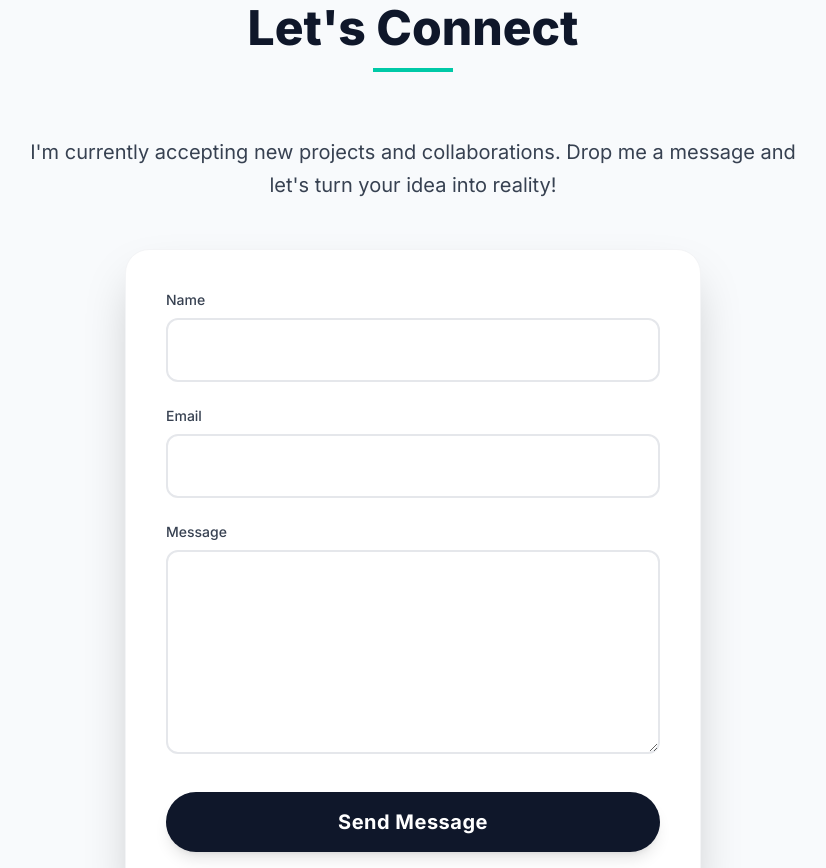
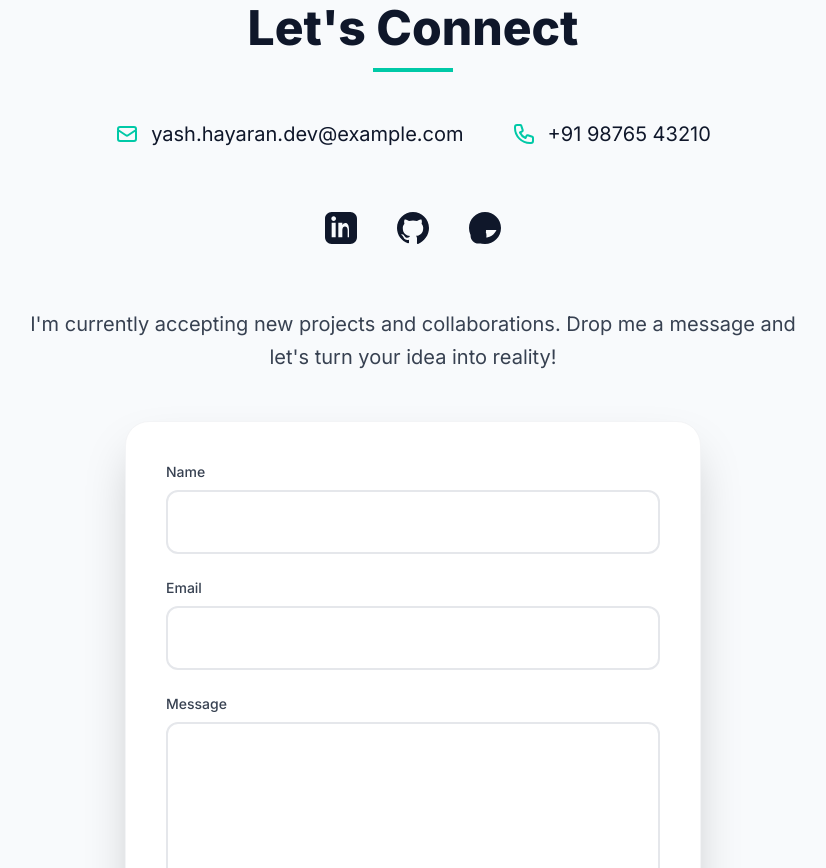
Before and after one commit to hrsh24831-hash/portfoliofinal, a plain HTML site: page index.html in a window 1280 px wide. Shown: the part 4760-5628 px from the top of the page, without its empty margins (227-1053 px from the left). Drawn offline with nearby package versions, Linux system fonts and the light colour scheme.

Commit message:
Update index.html

```diff
--- a/index.html
+++ b/index.html
@@ -272,7 +272,7 @@
                     <p id="typewriter-text" class="text-2xl sm:text-3xl lg:text-4xl font-light text-gray-200 inline-block min-w-[30px]"></p>
                 </div>
                 <p class="mt-8 text-xl sm:text-2xl text-gray-300 max-w-3xl mx-auto leading-relaxed">
-FRONTEND DEVELOPER 					</p>
+FRONTEND DEVELOPER                </p>
                 <div class="mt-12 flex justify-center space-x-6">
                     <a href="assets/Yash_Hayaran_Portfolio.docx" download="yash portfolio" class="inline-block px-8 py-4 bg-white text-primary-dark font-bold rounded-full shadow-2xl hover:bg-gray-200 transform hover:scale-[1.05] transition-all duration-300 ease-in-out text-xl tracking-wide border-2 border-primary-dark">
                         Download Resume
@@ -434,7 +434,7 @@ FRONTEND DEVELOPER 					</p>
                         <img src="assets/hi2.png" alt="SaaS Analytics Platform" class="h-64 w-full object-cover rounded-xl mb-6 shadow-md">
                         <h3 class="text-3xl font-bold mb-3 text-primary-dark font-serif">Smart Credit Manager Platform</h3>
                         <p class="text-gray-600 mb-6 text-lg">
-A React and Tailwind SPA built for small businesses to efficiently track and visualize customer credit and outstanding balances using dynamic charts. 					</p>
+A React and Tailwind SPA built for small businesses to efficiently track and visualize customer credit and outstanding balances using dynamic charts.                  </p>
                         <a href="#" class="text-accent hover:text-accent-dark font-semibold transition-colors duration-300 flex items-center text-lg">
                             View Case Study
                             <svg class="w-5 h-5 ml-2" fill="none" stroke="currentColor" viewBox="0 0 24 24" xmlns="http://www.w3.org/2000/svg"><path stroke-linecap="round" stroke-linejoin="round" stroke-width="2" d="M14 5l7 7m0 0l-7 7m7-7H3"></path></svg>
@@ -445,7 +445,7 @@ A React and Tailwind SPA built for small businesses to efficiently track and vis
                         <img src="assets/hi3.png" alt="Minimalist E-commerce Site" class="h-64 w-full object-cover rounded-xl mb-6 shadow-md">
                         <h3 class="text-3xl font-bold mb-3 text-primary-dark font-serif">Full-featured E-commerce Site (Frontend)</h3>
                         <p class="text-gray-600 mb-6 text-lg">
-A high-performance, fully responsive e-commerce storefront featuring comprehensive product filtering, cart management, and multi-step checkout using React and Tailwind CSS. 					 					 	</p>
+A high-performance, fully responsive e-commerce storefront featuring comprehensive product filtering, cart management, and multi-step checkout using React and Tailwind CSS.                                                                           </p>
                         <a href="#" class="text-accent hover:text-accent-dark font-semibold transition-colors duration-300 flex items-center text-lg">
                             View Live Demo
                             <svg class="w-5 h-5 ml-2" fill="none" stroke="currentColor" viewBox="0 0 24 24" xmlns="http://www.w3.org/2000/svg"><path stroke-linecap="round" stroke-linejoin="round" stroke-width="2" d="M14 5l7 7m0 0l-7 7m7-7H3"></path></svg>
@@ -458,12 +458,36 @@ A high-performance, fully responsive e-commerce storefront featuring comprehensi
         <section id="contact" class="py-24 bg-secondary-light">
             <div class="section-container">
                 <h2 class="text-5xl font-extrabold mb-4 text-center text-primary-dark section-header">Let's Connect</h2>
-                <div class="h-1 w-20 bg-accent mx-auto mb-16 section-header" data-animation-delay="0.2"></div>
+                <div class="h-1 w-20 bg-accent mx-auto mb-12 section-header" data-animation-delay="0.2"></div>
+
+                <div class="flex flex-col sm:flex-row justify-center items-center space-y-6 sm:space-y-0 sm:space-x-12 mb-16 text-xl text-primary-dark animated-section" data-animation-delay="0.3">
+                    <div class="flex items-center">
+                        <svg class="w-6 h-6 mr-3 text-accent" fill="none" stroke="currentColor" viewBox="0 0 24 24" xmlns="http://www.w3.org/2000/svg"><path stroke-linecap="round" stroke-linejoin="round" stroke-width="2" d="M3 8l7.89 5.26a2 2 0 002.22 0L21 8M5 19h14a2 2 0 002-2V7a2 2 0 00-2-2H5a2 2 0 00-2 2v10a2 2 0 002 2z"></path></svg>
+                        <a href="mailto:yash21.dev@gmail.com" class="hover:text-accent transition-colors duration-200">yash.hayaran.dev@example.com</a>
+                    </div>
+                    <div class="flex items-center">
+                        <svg class="w-6 h-6 mr-3 text-accent" fill="none" stroke="currentColor" viewBox="0 0 24 24" xmlns="http://www.w3.org/2000/svg"><path stroke-linecap="round" stroke-linejoin="round" stroke-width="2" d="M3 5a2 2 0 012-2h3.28a1 1 0 01.948.684l1.498 4.493a1 1 0 01-.502 1.21l-2.257 1.13a11.042 11.042 0 005.516 5.516l1.13-2.257a1 1 0 011.21-.502l4.493 1.498a1 1 0 01.684.949V19a2 2 0 01-2 2h-1C9.716 21 3 14.284 3 6V5z"></path></svg>
+                        <a href="tel:+1234567890" class="hover:text-accent transition-colors duration-200">+91 98765 43210</a>
+                    </div>
+                </div>
+
+                <div class="flex justify-center space-x-10 mb-16 text-primary-dark animated-section" data-animation-delay="0.4">
+                    <a href="https://www.linkedin.com/in/yash-hayaran-132592373/" target="_blank" class="text-4xl hover:text-accent transition-colors duration-300" aria-label="LinkedIn Profile">
+                        <svg viewBox="0 0 24 24" class="w-8 h-8 fill-current" xmlns="http://www.w3.org/2000/svg"><path d="M19 0h-14c-2.761 0-5 2.239-5 5v14c0 2.761 2.239 5 5 5h14c2.762 0 5-2.239 5-5v-14c0-2.761-2.238-5-5-5zm-11 19h-3v-11h3v11zm-1.5-12.268c-.966 0-1.75-.79-1.75-1.764s.784-1.764 1.75-1.764 1.75.79 1.75 1.764-.783 1.764-1.75 1.764zm13.5 12.268h-3v-5.604c0-3.368-4-3.529-4 0v5.604h-3v-11h3v1.765c1.395-2.43 5-2.28 5 3.149v6.086z"/></svg>
+                    </a>
+                    <a href="https://github.com/Yash-codes21" target="_blank" class="text-4xl hover:text-accent transition-colors duration-300" aria-label="GitHub Profile">
+                        <svg viewBox="0 0 24 24" class="w-8 h-8 fill-current" xmlns="http://www.w3.org/2000/svg"><path d="M12 0c-6.626 0-12 5.373-12 12 0 5.341 3.437 9.8 8.205 11.385.6.11.82-.26.82-.577 0-.285-.01-1.04-.015-2.04-3.344.725-4.04-1.61-4.04-1.61-.546-1.387-1.332-1.756-1.332-1.756-1.09-.745.082-.73.082-.73 1.205.085 1.838 1.238 1.838 1.238 1.07 1.835 2.809 1.305 3.495.998.108-.775.42-.1.762-.998-2.671-.304-5.466-1.338-5.466-5.943 0-1.314.469-2.391 1.236-3.221-.124-.303-.536-1.524.118-3.176 0 0 1.007-.323 3.301 1.23a11.583 11.583 0 016 0c2.295-1.553 3.3-1.23 3.3-1.23.654 1.652.242 2.873.118 3.176.77.83 1.235 1.906 1.235 3.221 0 4.616-2.8 5.636-5.474 5.938.43.37.823 1.1.823 2.222 0 1.604-.015 2.898-.015 3.291 0 .319.215.694.825.576C20.564 21.792 24 17.34 24 12c0-6.627-5.373-12-12-12z"/></svg>
+                    </a>
+                    <a href="YOUR_DRIBBBLE_URL" target="_blank" class="text-4xl hover:text-accent transition-colors duration-300" aria-label="Dribbble Profile">
+                        <svg viewBox="0 0 24 24" class="w-8 h-8 fill-current" xmlns="http://www.w3.org/2000/svg"><path d="M12 24c6.627 0 12-5.373 12-12s-5.373-12-12-12-12 5.373-12 12 5.373 12 12 12zm8.567-10.518c-.372.936-2.896 5.86-9.157 5.86-6.425 0-9.288-5.492-9.288-5.492 0 0 1.636 3.66 4.764 4.195 2.152.366 3.737-.733 4.887-1.83.676-.632 1.383-1.748.887-2.92-.472-1.115-1.564-2.147-3.23-2.147-1.677 0-3.376.657-4.49 1.745-.968.95-1.5 2.23-1.5 3.498 0 1.26.476 2.54 1.444 3.49.882.88 2.016 1.35 3.25 1.35 1.22 0 2.355-.47 3.237-1.35.845-.845 1.31-2.025 1.31-3.25 0-1.225-.467-2.39-1.31-3.234-1.077-1.08-2.527-1.744-4.234-1.744-1.705 0-3.155.663-4.232 1.742-1.077 1.076-1.743 2.527-1.743 4.234 0 1.706.666 3.156 1.743 4.234 1.077 1.077 2.527 1.742 4.232 1.742 1.707 0 3.157-.665 4.234-1.742 1.078-1.078 1.744-2.528 1.744-4.234 0-1.707-.666-3.157-1.743-4.234z"/></svg>
+                    </a>
+                </div>
+
                 <p class="text-xl text-center text-gray-700 mb-12 max-w-3xl mx-auto leading-relaxed">
                     I'm currently accepting new projects and collaborations. Drop me a message and let's turn your idea into reality!
                 </p>
 
-                <div class="max-w-xl mx-auto bg-white p-10 rounded-3xl shadow-2xl border border-gray-100 animated-section" data-animation-delay="0.4">
+                <div class="max-w-xl mx-auto bg-white p-10 rounded-3xl shadow-2xl border border-gray-100 animated-section" data-animation-delay="0.5">
                     <form onsubmit="handleFormSubmit(event)">
                         <div class="mb-6">
                             <label for="name" class="block text-sm font-medium text-gray-700 mb-2">Name</label>
@@ -493,9 +517,9 @@ A high-performance, fully responsive e-commerce storefront featuring comprehensi
             <a href="#hero" class="text-4xl font-extrabold text-accent mb-4 block font-serif">Y<span class="text-white">.</span>H<span class="text-white">.</span></a>
             <p class="mb-6 text-lg">&copy; 2025 Yash Hayaran. Crafted with **clean code** and passion.</p>
             <div class="space-x-8 text-xl">
-                <a href="#" class="hover:text-accent transition-colors duration-300">LinkedIn</a>
-                <a href="#" class="hover:text-accent transition-colors duration-300">GitHub</a>
-                <a href="#" class="hover:text-accent transition-colors duration-300">Dribbble</a>
+                <a href="YOUR_LINKEDIN_URL" target="_blank" class="hover:text-accent transition-colors duration-300">LinkedIn</a>
+                <a href="YOUR_GITHUB_URL" target="_blank" class="hover:text-accent transition-colors duration-300">GitHub</a>
+                <a href="YOUR_DRIBBBLE_URL" target="_blank" class="hover:text-accent transition-colors duration-300">Dribbble</a>
             </div>
         </div>
     </footer>
@@ -544,7 +568,7 @@ A high-performance, fully responsive e-commerce storefront featuring comprehensi
             }
 
             if (!typewriterElement.classList.contains('typewriter-cursor')) {
-                   typewriterElement.classList.add('typewriter-cursor');
+                    typewriterElement.classList.add('typewriter-cursor');
             }
 
             setTimeout(typeEraseLoop, delta);
```
